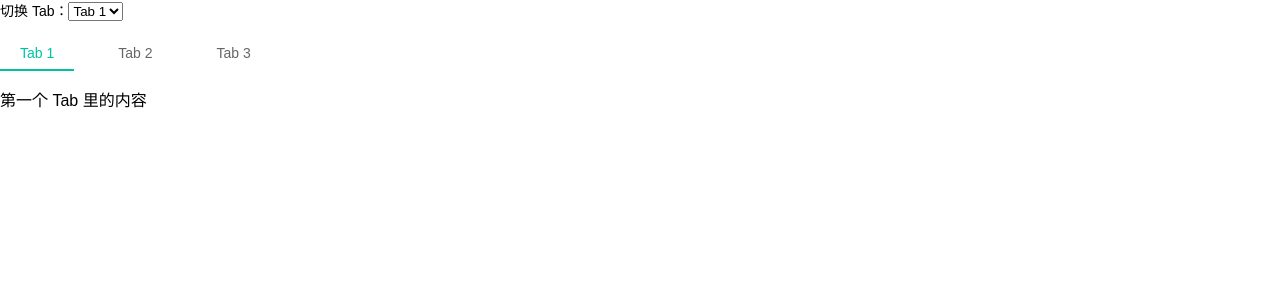
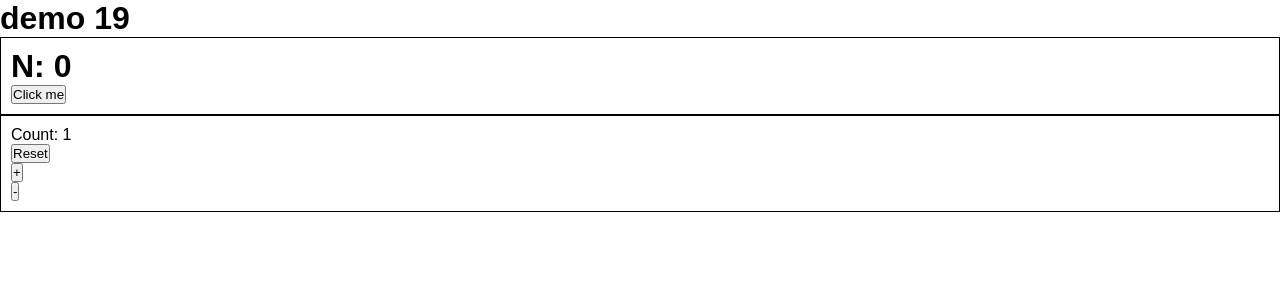
Before and after one commit to daief/react-demo, a React app: page / in a window 1280 px wide. Shown: the top 300 px of the page. Built offline with nearby package versions, Linux system fonts and the light colour scheme; the HTML template or start-up script is replaced by a standard one.

Commit message:
add demo19

```diff
--- a/src/App.js
+++ b/src/App.js
@@ -1,5 +1,5 @@
 import {hot} from 'react-hot-loader/root'
-import App from './demo11'
+import App from './demo19'
 
 
 export default hot(App)
--- /dev/null
+++ b/src/demo19/Counter.tsx
@@ -0,0 +1,15 @@
+import * as React from 'react'
+const {useState} = React
+
+export const Counter: React.SFC = () => {
+  // useState returns a pair: the current state value and a function that lets you update it
+  const [count, setCount] = useState(0)
+  return (
+    <div style={{border: '1px solid black', padding: 10}}>
+      <h1>N: {count}</h1>
+      <button onClick={() => setCount(count + 1)}>
+        Click me
+      </button>
+    </div>
+  )
+}
--- /dev/null
+++ b/src/demo19/CounterReducer.tsx
@@ -0,0 +1,48 @@
+import * as React from 'react'
+import {useReducer} from 'react'
+
+interface State {
+  count: number
+}
+
+interface Action {
+  type: string
+  payload?: number
+}
+
+function init(count: number) {
+  return { count }
+}
+
+function reducer(state: State, action: Action) {
+  switch (action.type) {
+    case 'increment':
+      return {count: state.count + 1};
+    case 'decrement':
+      return {count: state.count - 1};
+    case 'reset':
+      return init(action.payload);
+    default:
+      throw new Error();
+  }
+}
+
+export const CounterReducer: React.SFC<{
+  initialCount: number
+}> = ({initialCount}) => {
+  const [state, dispatch] = useReducer(reducer, initialCount, init);
+  return (
+    <div style={{border: '1px solid black', padding: 10}}>
+      Count: {state.count}
+      <br/>
+      <button
+        onClick={() => dispatch({type: 'reset', payload: initialCount})}>
+        Reset
+      </button>
+      <br/>
+      <button onClick={() => dispatch({type: 'increment'})}>+</button>
+      <br/>
+      <button onClick={() => dispatch({type: 'decrement'})}>-</button>
+    </div>
+  );
+}
--- /dev/null
+++ b/src/demo19/index.tsx
@@ -0,0 +1,22 @@
+/**
+ * simple demo for React Hooks
+ * ref:
+ *  - https://github.com/dt-fe/weekly/blob/master/79.%E7%B2%BE%E8%AF%BB%E3%80%8AReact%20Hooks%E3%80%8B.md
+ *
+ */
+
+import * as React from 'react'
+import { Counter } from './Counter';
+import { CounterReducer } from './CounterReducer';
+
+export default class Demo19 extends React.Component<{}, {}> {
+  render() {
+    return (
+      <div>
+        <h1>demo 19</h1>
+        <Counter />
+        <CounterReducer initialCount={1}  />
+      </div>
+    )
+  }
+}
```
Also changed, not shown: .juggrc.js, 1 other file (tests, documents, lock files or other folders).
